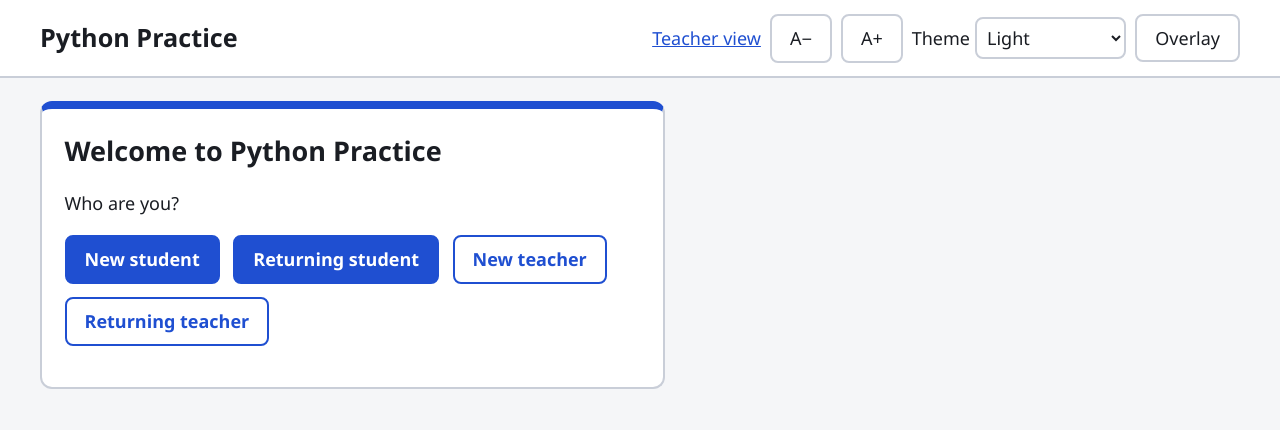
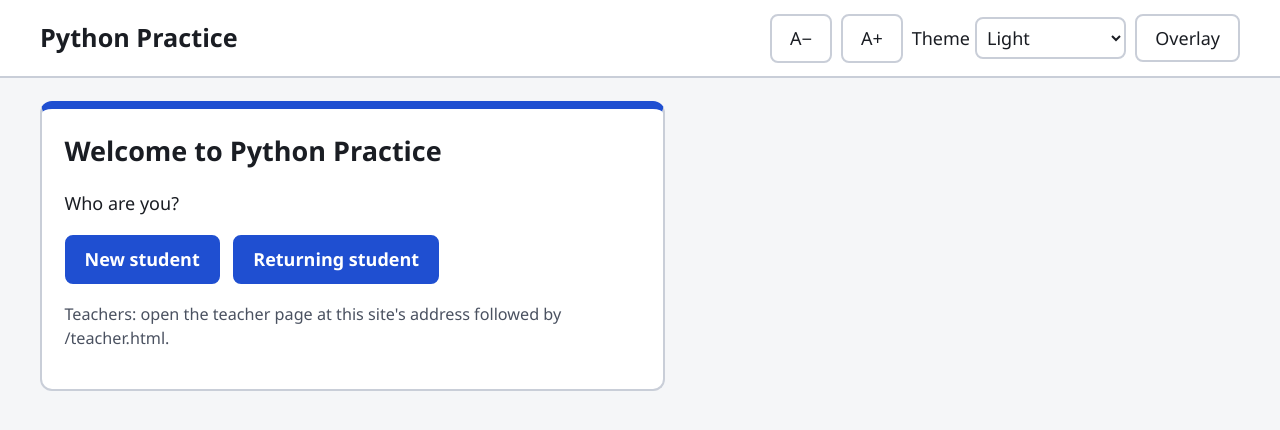
Before and after one commit to theogoescoding/pythonpractices, a plain HTML site: page index.html in a window 1280 px wide. Drawn offline with Linux system fonts and the light colour scheme.

```diff
--- a/index.html
+++ b/index.html
@@ -20,7 +20,6 @@
       <div class="header-tools" role="group" aria-label="Student and display settings">
         <span id="student-area" class="student-chip" hidden>Hi, <strong id="student-name"></strong>
           · <a href="#" id="change-name">Not you? Change name</a></span>
-        <a href="teacher.html">Teacher view</a>
         <span id="display-tools"></span>
       </div>
     </div>
@@ -35,9 +34,9 @@
         <ul class="known-list landing-choices">
           <li><button type="button" class="primary" data-show="join-form">New student</button></li>
           <li><button type="button" class="primary" data-show="resume-form">Returning student</button></li>
-          <li><a class="menu-link" href="teacher.html#signup">New teacher</a></li>
-          <li><a class="menu-link" href="teacher.html#signin">Returning teacher</a></li>
         </ul>
+        <!-- No link to the teacher view on student pages: teachers open teacher.html directly. -->
+        <p class="small">Teachers: open the teacher page at this site's address followed by /teacher.html.</p>
       </div>
 
       <form id="join-form" hidden novalidate aria-labelledby="join-h">
```
Also changed, not shown: tests/features.js (+18 -0 lines), 1 other file.
